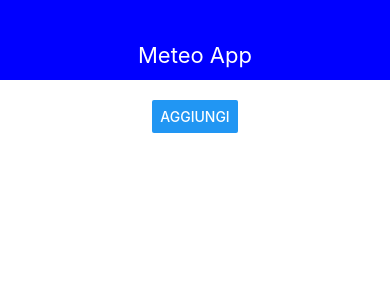
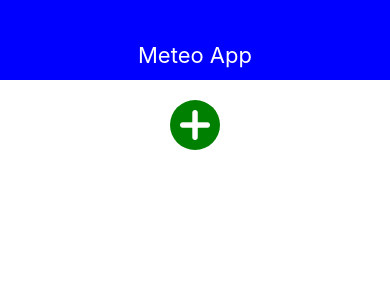
Before and after one commit to AndreaTom98/Meteo_ReactNative_Universapp, a React Native app: screen / in a window 390 px wide. Shown: the top 300 px of the page. Built offline with nearby package versions, Linux system fonts and the light colour scheme.

Commit message:
sezione 3 parte 7

```diff
--- a/App.js
+++ b/App.js
@@ -3,6 +3,7 @@
 import Header from "./components/Header";
 import WeatherCard from './components/WeatherCard';
 import AddCityModal from './components/AddCityModal';
+import RoundButton from './components/RoundButton';
 
 export default class App extends React.Component {
   state = {
@@ -36,7 +37,7 @@
         <Header title={"Meteo App"} />
         <ScrollView contentContainerStyle={styles.cardContainer}>
           {cities}
-          <Button title={'Aggiungi'} onPress={this.openModal} />
+          <RoundButton onPress={this.openModal} />
         </ScrollView>
       </View>
     );
--- /dev/null
+++ b/components/RoundButton.js
@@ -0,0 +1,29 @@
+import React from 'react';
+import {StyleSheet, View, Text, Image, TouchableOpacity} from 'react-native';
+
+const RoundButton = (props) => {
+    const plusImage = require('../assets/plus.png');
+    return (
+        <TouchableOpacity onPress={props.onPress} style={styles.container}>
+            <Image source={plusImage} style={styles.plusImage} />
+        </TouchableOpacity>
+    )
+}
+
+const styles = StyleSheet.create({
+    container: {
+        width: 50,
+        height: 50,
+        backgroundColor: 'green',
+        borderRadius: 50,
+        justifyContent: 'center',
+        alignItems: 'center'
+    },
+    plusImage: {
+        width: 30,
+        height: 30,
+        tintColor: 'white'
+    }
+})
+
+export default RoundButton;
```
Also changed, not shown: assets/plus.png (added).
